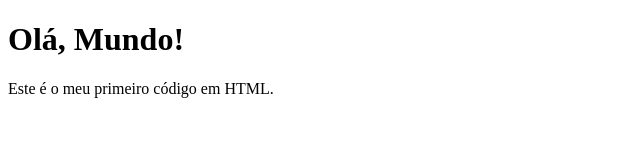
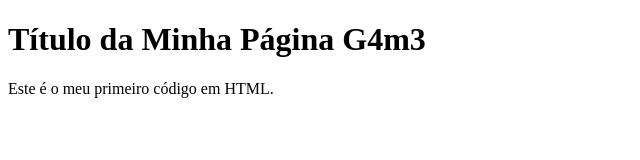
Before and after one commit to josu3g4mer/josu3g4mer.github.io, a plain HTML site: page index.html in a window 1280 px wide. Shown: the whole page, without its empty margins (0-640 px from the left). Drawn offline with Linux system fonts and the light colour scheme.

Commit message:
Update index.html

```diff
--- a/index.html
+++ b/index.html
@@ -1 +1 @@
-<!DOCTYPE html> <html lang="pt-br"> <head> <meta charset="UTF-8"> <meta name="viewport" content="width=device-width, initial-scale=1.0"> <title>Título da Minha Página G4m3r</title> </head> <body> <h1>Olá, Mundo!</h1> <p>Este é o meu primeiro código em HTML.</p> </body> </html>
+<!DOCTYPE html> <html lang="pt-br"> <head> <meta charset="UTF-8"> <meta name="viewport" content="width=device-width, initial-scale=1.0"> <title>Título da Minha Página G4m3r</title> </head> <body> <h1>Título da Minha Página G4m3</h1> <p>Este é o meu primeiro código em HTML.</p> </body> </html>
```
